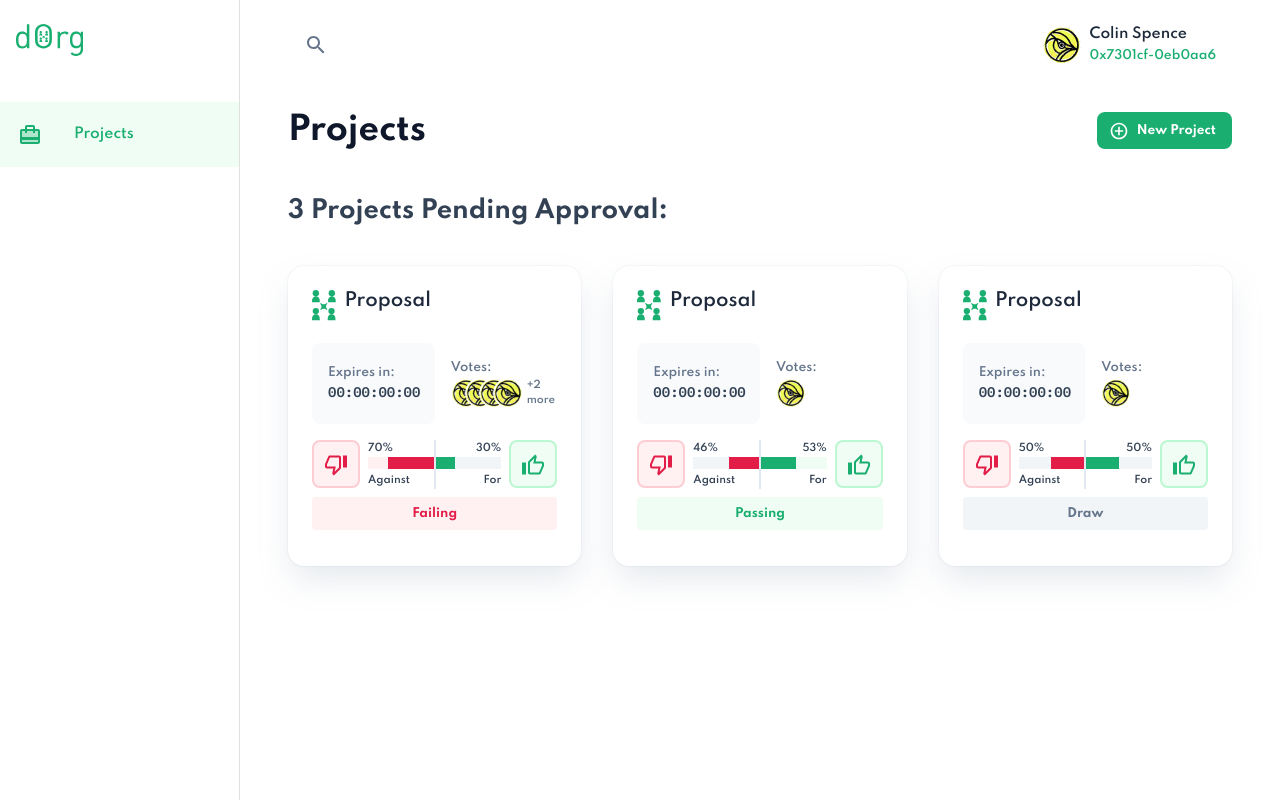
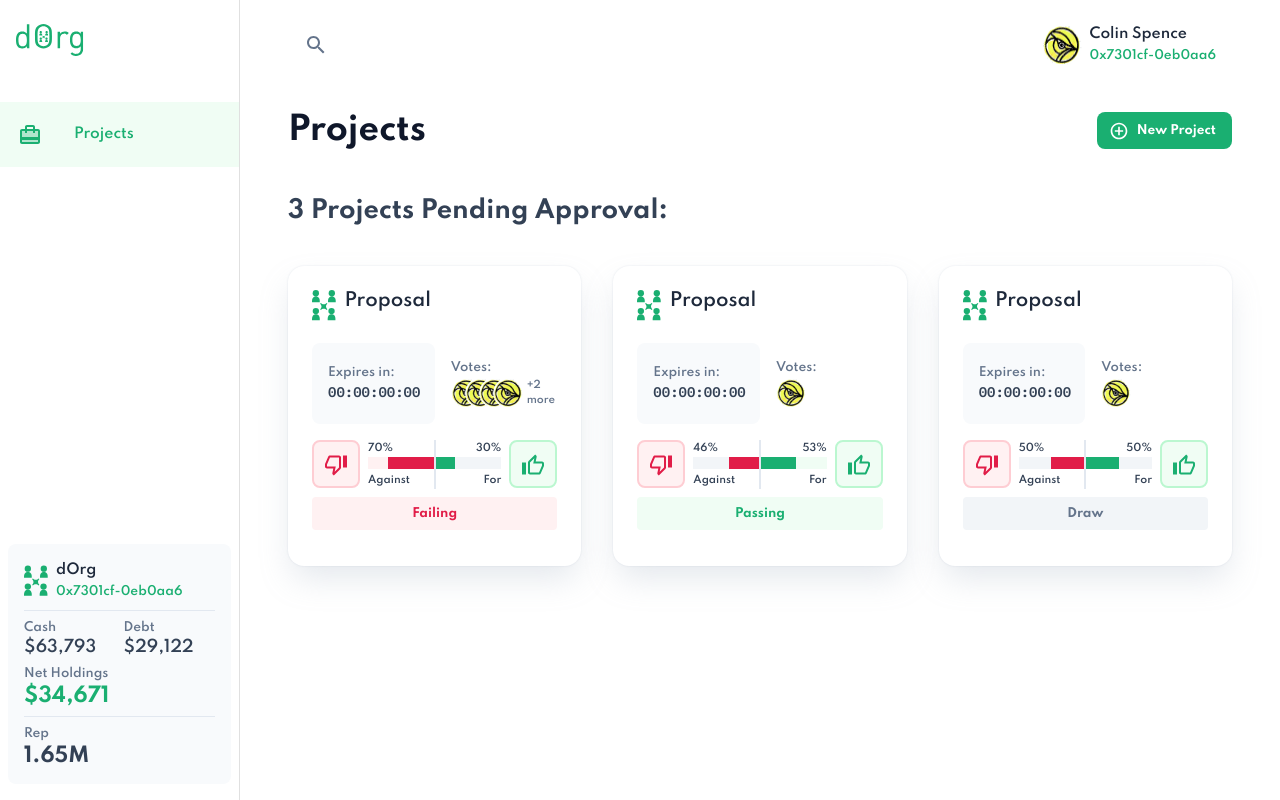
Before and after one commit to dOrgTech/app-dorg, a React (Create React App) app: page / in a window 1280 px wide. Built offline with nearby package versions, Linux system fonts and the light colour scheme.

Commit message:
nav panel - dao info

```diff
--- /dev/null
+++ b/src/components/avatar/AvatarCard.tsx
@@ -0,0 +1,45 @@
+import React from "react";
+import { Box, Grid, Typography } from "@material-ui/core";
+import { createStyles, makeStyles } from "@material-ui/core/styles";
+
+interface AvatarCardProps {
+  name: string;
+  address: string;
+  image: string;
+  metwork?: string;
+}
+
+const useStyles = makeStyles(() =>
+  createStyles({
+    profileContainer: {
+      width: "auto",
+      marginLeft: 8,
+    },
+  })
+);
+
+export const AvatarCard: React.FC<AvatarCardProps> = ({
+  name,
+  address,
+  image,
+}) => {
+  const classes = useStyles();
+
+  return (
+    <Box display="flex" flexDirection="row">
+      <img src={image} alt="avatar" />
+      <Grid container direction="column" className={classes.profileContainer}>
+        <Grid item>
+          <Typography variant="body1" color="textSecondary" noWrap>
+            {name}
+          </Typography>
+        </Grid>
+        <Grid item>
+          <Typography variant="subtitle1" color="textPrimary" noWrap>
+            {address}
+          </Typography>
+        </Grid>
+      </Grid>
+    </Box>
+  );
+};
--- a/src/components/card/ProposalCard.tsx
+++ b/src/components/card/ProposalCard.tsx
@@ -62,7 +62,7 @@ export const ProposalCard: React.FC<ProposalCardProps> = ({ proposal }) => {
           <Grid item xs={1} alignContent="center">
             <img src={DorgIcon} alt="Dorg Icon" />
           </Grid>
-          <Grid item xs={10}>
+          <Grid item xs={11}>
             <Typography
               variant="h4"
               className={classes.title}
--- a/src/views/MainAppBar.tsx
+++ b/src/views/MainAppBar.tsx
@@ -1,18 +1,12 @@
 import React from "react";
-import {
-  AppBar,
-  Toolbar,
-  IconButton,
-  Typography,
-  Avatar,
-  Grid,
-} from "@material-ui/core";
+import { AppBar, IconButton, Toolbar } from "@material-ui/core";
 import { createStyles, makeStyles, Theme } from "@material-ui/core/styles";
 import { DRAWER_WIDTH } from "./MainLayout";
 import MenuIcon from "@material-ui/icons/Menu";
-import AvatarImg from "../assets/images/avatar.png";
 import SearchIcon from "@material-ui/icons/Search";
 import { COLORS } from "../utils/colors";
+import { AvatarCard } from "../components/avatar/AvatarCard";
+import AvatarImg from "../assets/images/avatar.png";
 
 interface MainAppBarProps {
   onToggle: () => void;
@@ -39,10 +33,6 @@ const useStyles = makeStyles((theme: Theme) =>
     grow: {
       flexGrow: 1,
     },
-    profileContainer: {
-      width: "auto",
-      marginLeft: 8,
-    },
     toolbar: {
       minHeight: 90,
     },
@@ -68,19 +58,11 @@ export const MainAppBar: React.FC<MainAppBarProps> = ({ onToggle }) => {
         </IconButton>
         <SearchIcon className={classes.searchIcon} />
         <div className={classes.grow} />
-        <Avatar src={AvatarImg} alt="avatar" />
-        <Grid container direction="column" className={classes.profileContainer}>
-          <Grid item>
-            <Typography variant="body1" color="textSecondary" noWrap>
-              Colin Spence
-            </Typography>
-          </Grid>
-          <Grid item>
-            <Typography variant="subtitle1" color="textPrimary" noWrap>
-              0x7301cf-0eb0aa6
-            </Typography>
-          </Grid>
-        </Grid>
+        <AvatarCard
+          name="Colin Spence"
+          address="0x7301cf-0eb0aa6"
+          image={AvatarImg}
+        />
       </Toolbar>
     </AppBar>
   );
--- a/src/views/MainLayout.tsx
+++ b/src/views/MainLayout.tsx
@@ -1,7 +1,7 @@
 import React from "react";
 import { createStyles, makeStyles, Theme } from "@material-ui/core/styles";
 import { MainAppBar } from "./MainAppBar";
-import { NavPanel } from "./NavPanel";
+import { NavPanel } from "./Panel/NavPanel";
 import { ViewRoutes } from "./ViewRoutes";
 
 export const DRAWER_WIDTH = 240;
--- /dev/null
+++ b/src/views/Panel/DaoInfoCard.tsx
@@ -0,0 +1,75 @@
+import React from "react";
+import { Box, Grid, Typography } from "@material-ui/core";
+import DorgLogo from "../../assets/images/dorg-icon.svg";
+import { createStyles, makeStyles } from "@material-ui/core/styles";
+import { COLORS } from "../../utils/colors";
+import { AvatarCard } from "../../components/avatar/AvatarCard";
+
+const useStyles = makeStyles((theme) =>
+  createStyles({
+    root: {
+      margin: 8,
+      marginBottom: 16,
+      padding: 16,
+      borderRadius: 8,
+      backgroundColor: COLORS.blueGray["50"],
+    },
+    divider: {
+      borderTopWidth: 1,
+      borderTopStyle: "solid",
+      borderTopColor: COLORS.blueGray["200"],
+      marginTop: 8,
+      marginBottom: 8,
+    },
+    amount: {
+      color: COLORS.blueGray["700"],
+      fontWeight: 700,
+      fontSize: 16,
+    },
+    netHoldingAmount: {
+      color: theme.palette.text.primary,
+      fontWeight: 700,
+      fontSize: 20,
+    },
+    repAmount: {
+      fontWeight: 700,
+      fontSize: 20,
+    },
+  })
+);
+
+export const DaoInfoCard: React.FC = () => {
+  const classes = useStyles();
+
+  return (
+    <Box className={classes.root}>
+      <AvatarCard name="dOrg" address="0x7301cf-0eb0aa6" image={DorgLogo} />
+
+      <Box className={classes.divider} />
+
+      <Grid container spacing={1}>
+        <Grid item xs={12} md={6}>
+          <Typography variant="subtitle2">Cash</Typography>
+          <Typography variant="h4">$63,793</Typography>
+        </Grid>
+        <Grid item xs={12} md={6}>
+          <Typography variant="subtitle2">Debt</Typography>
+          <Typography variant="h4">$29,122</Typography>
+        </Grid>
+        <Grid item xs={12}>
+          <Typography variant="subtitle2">Net Holdings</Typography>
+          <Typography variant="h2" className={classes.netHoldingAmount}>
+            $34,671
+          </Typography>
+        </Grid>
+      </Grid>
+
+      <Box className={classes.divider} />
+
+      <Typography variant="subtitle2">Rep</Typography>
+      <Typography variant="h2" className={classes.repAmount}>
+        1.65M
+      </Typography>
+    </Box>
+  );
+};
--- a/src/views/NavPanel.tsx
+++ b/src/views/Panel/NavPanel.tsx
@@ -1,15 +1,16 @@
 import React from "react";
-import { Hidden, Drawer, List } from "@material-ui/core";
+import { Hidden, Drawer, List, Box } from "@material-ui/core";
 import {
   createStyles,
   makeStyles,
   Theme,
   useTheme,
 } from "@material-ui/core/styles";
-import ProjectIcon from "../assets/images/project.svg";
-import DorgLogoIcon from "../assets/images/dorg-logo.svg";
-import { DRAWER_WIDTH } from "./MainLayout";
-import { MenuItem } from "../components/list/MenuItem";
+import ProjectIcon from "../../assets/images/project.svg";
+import DorgLogoIcon from "../../assets/images/dorg-logo.svg";
+import { DRAWER_WIDTH } from "../MainLayout";
+import { MenuItem } from "../../components/list/MenuItem";
+import { DaoInfoCard } from "./DaoInfoCard";
 
 interface NavPanelProps {
   open: boolean;
@@ -46,7 +47,7 @@ export const NavPanel: React.FC<NavPanelProps> = ({ open, onToggle }) => {
   const theme = useTheme();
 
   const drawer = (
-    <div>
+    <Box display="flex" flexDirection="column" height="100%">
       <div className={classes.logoContainer}>
         <img src={DorgLogoIcon} alt="Project Icon" />
       </div>
@@ -57,7 +58,9 @@ export const NavPanel: React.FC<NavPanelProps> = ({ open, onToggle }) => {
           icon={<img src={ProjectIcon} alt="Project Icon" />}
         />
       </List>
-    </div>
+      <Box flexGrow="1" />
+      <DaoInfoCard />
+    </Box>
   );
 
   return (
```
